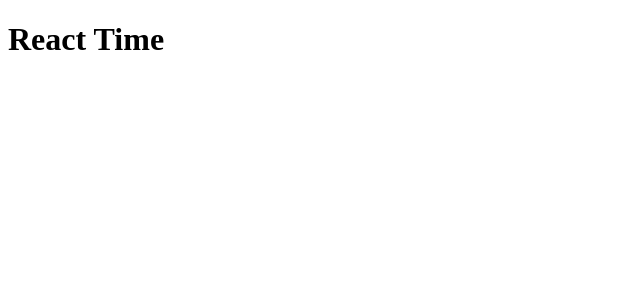
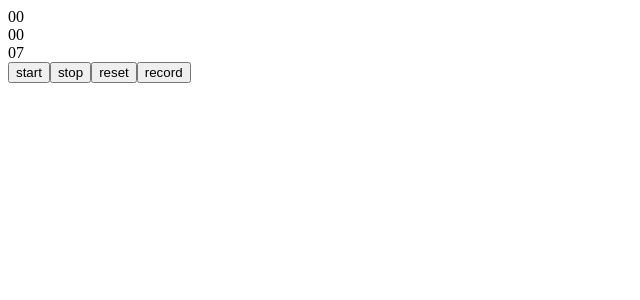
Before and after one commit to lyndonpanton/react-time, a React (Create React App) app: page / in a window 1280 px wide. Shown: the top 300 px of the page, without its empty margins (0-640 px from the left). Built offline with nearby package versions, Linux system fonts and the light colour scheme.

Commit message:
imported, rendered the application

```diff
--- a/src/index.js
+++ b/src/index.js
@@ -1,7 +1,8 @@
 import React from "react";
 import ReactDOM from "react-dom";
+import App from "./App";
 
 ReactDOM.render(
-	<h1>React Time</h1>, // placeholder
+	<App />, // placeholder
 	document.getElementById("root")
 );
```
